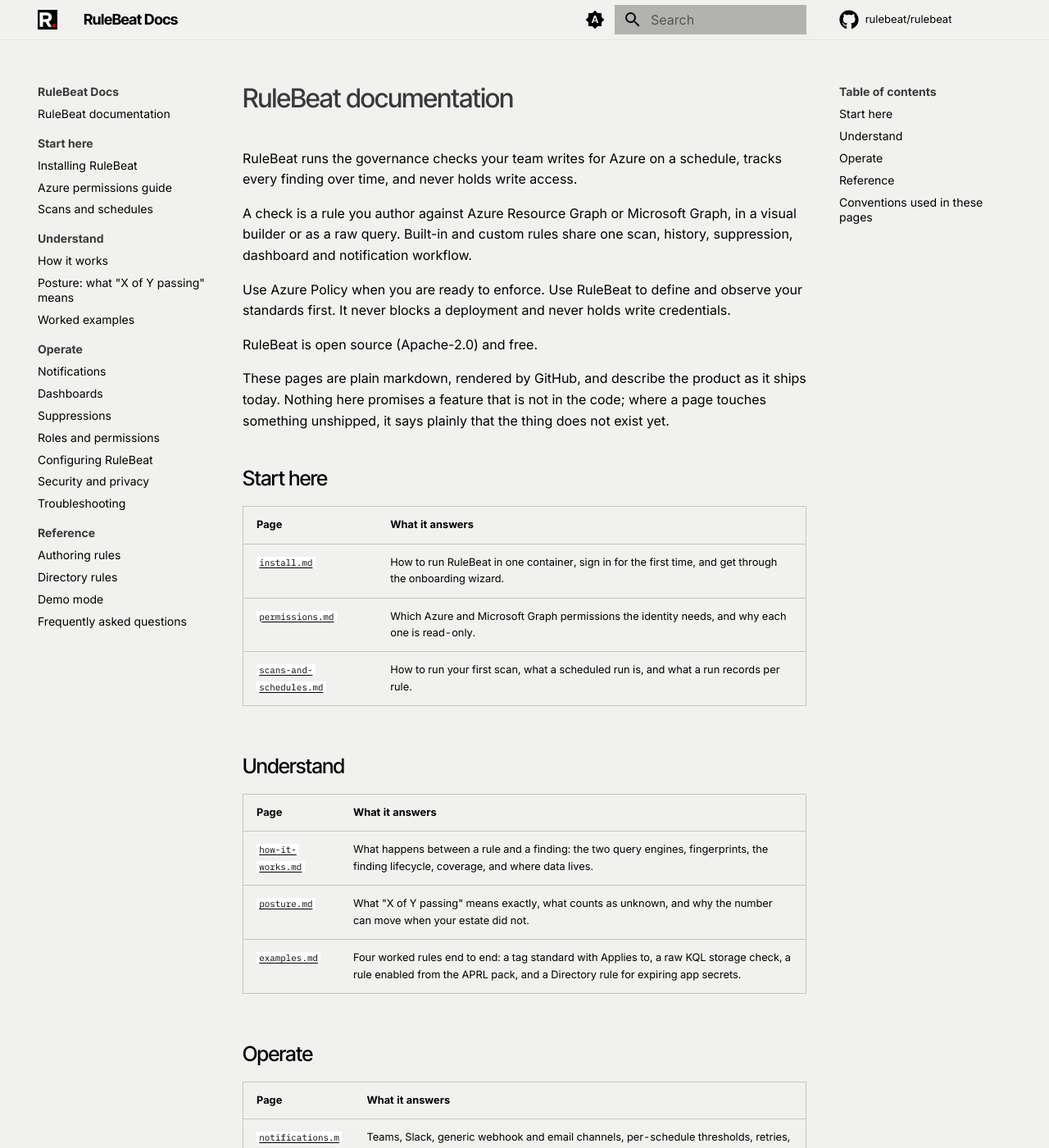
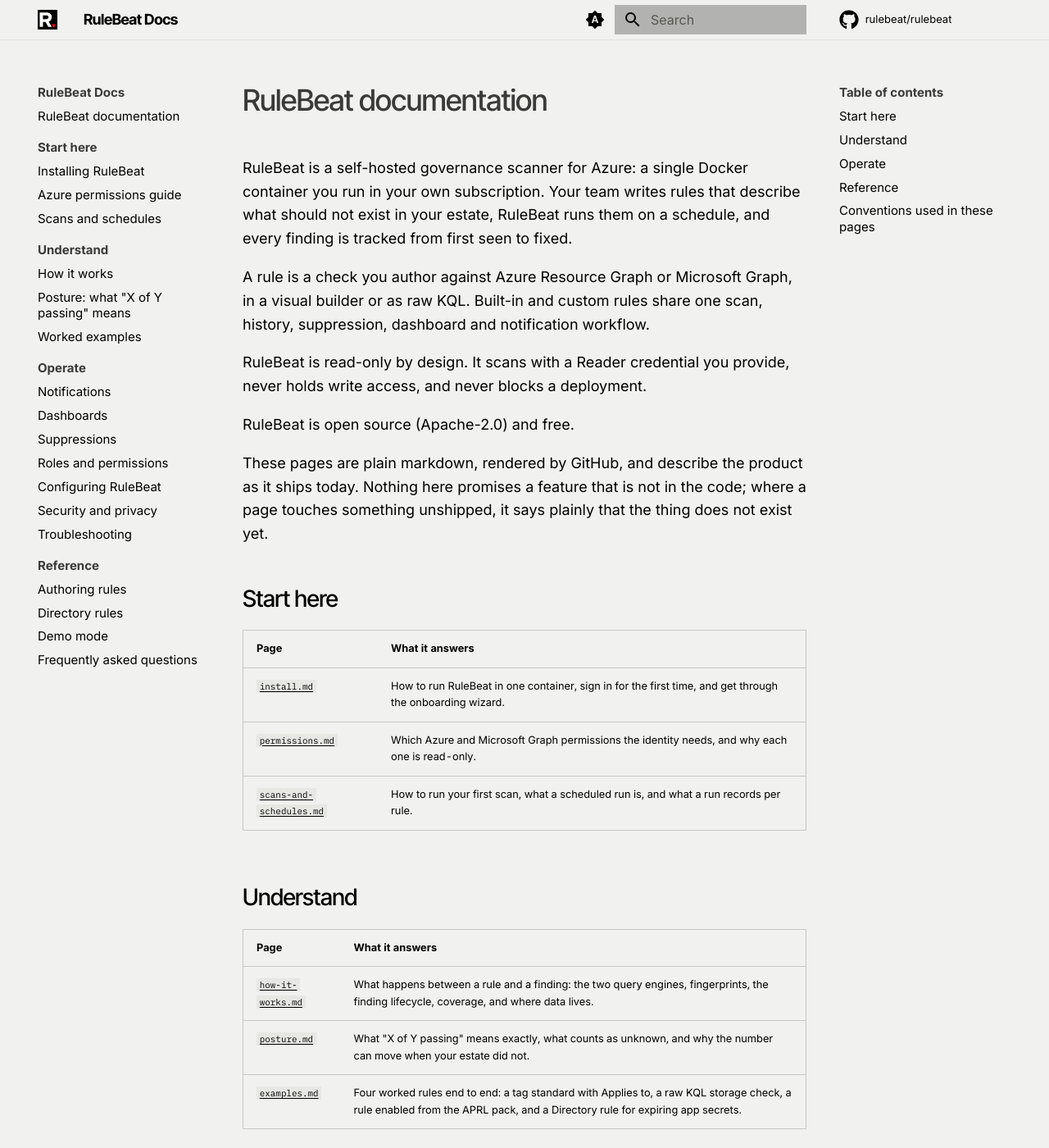
Before and after one commit to rulebeat/rulebeat, an MkDocs documentation site: the page built from docs/public/README.md, in a window 1280 px wide and 1400 px high. Shown: the whole window at 82% size. Built offline with MkDocs 1.6.1 and Material for MkDocs 9.7.7, drawn with Linux system fonts in a browser that asks for light colours; comment, search, counter and statistics services are not loaded.

Commit message:
docs: say what RuleBeat is, drop the Azure Policy frame; bigger type and highlighted code on the site (#61)
Both READMEs open by naming the category: a self-hosted governance
scanner for Azure, one Docker container, whose rules describe what
should not exist. The Azure Policy sequencing frame is gone; the
comparison lives in the FAQ and "Why not just use...", rewritten around
independence. On the docs site: 18px body copy, Pygments-highlighted
fences (kql included), snippet-card code blocks, chip inline code.

````diff
--- a/docs/mkdocs.yml
+++ b/docs/mkdocs.yml
@@ -101,7 +101,16 @@
 
 markdown_extensions:
   - tables
-  - fenced_code
+  # Syntax-highlighted fences, like GitHub renders the same files: pymdownx.highlight runs Pygments
+  # over each ` ``` ` block (superfences supersedes the plain fenced_code extension, inlinehilite
+  # covers `#!lang`-prefixed inline code). Every language tag used in docs/public resolves to a
+  # real lexer, `kql` included (Pygments ships Kusto); an unknown tag would fall back to plain
+  # text, not fail the strict build. Pygments is a dependency of mkdocs-material, so
+  # requirements.txt is unchanged.
+  - pymdownx.highlight:
+      guess_lang: false
+  - pymdownx.inlinehilite
+  - pymdownx.superfences
   # GitHub's slug algorithm, not python-markdown's default: the default collapses runs of
   # separators ("Logs & activity" -> logs-activity) where GitHub does not (-> logs--activity),
   # and every existing cross-page #fragment link in these files was written against GitHub.
--- a/docs/public/README.md
+++ b/docs/public/README.md
@@ -1,14 +1,15 @@
 # RuleBeat documentation
 
-RuleBeat runs the governance checks your team writes for Azure on a schedule, tracks every finding
-over time, and never holds write access.
+RuleBeat is a self-hosted governance scanner for Azure: a single Docker container you run in
+your own subscription. Your team writes rules that describe what should not exist in your estate,
+RuleBeat runs them on a schedule, and every finding is tracked from first seen to fixed.
 
-A check is a rule you author against Azure Resource Graph or Microsoft Graph, in a visual builder or
-as a raw query. Built-in and custom rules share one scan, history, suppression, dashboard and
+A rule is a check you author against Azure Resource Graph or Microsoft Graph, in a visual builder
+or as raw KQL. Built-in and custom rules share one scan, history, suppression, dashboard and
 notification workflow.
 
-Use Azure Policy when you are ready to enforce. Use RuleBeat to define and observe your standards
-first. It never blocks a deployment and never holds write credentials.
+RuleBeat is read-only by design. It scans with a Reader credential you provide, never holds write
+access, and never blocks a deployment.
 
 RuleBeat is open source (Apache-2.0) and free.
 
--- a/docs/public/stylesheets/rulebeat.css
+++ b/docs/public/stylesheets/rulebeat.css
@@ -25,8 +25,9 @@
   --md-primary-fg-color--dark: #e2e2e0;
   --md-primary-bg-color: #000000; /* text and icons on the header */
   --md-primary-bg-color--light: #55554f;
-  --md-code-bg-color: #ffffff; /* surface */
+  --md-code-bg-color: #ffffff; /* surface: block code sits on a raised card */
   --md-code-fg-color: #000000;
+  --rb-code-chip: #e7e7e4; /* inline code: a soft fill on the page ground, GitHub-style */
   --md-typeset-table-color: #c6c6c3; /* rule-strong for table rules */
   --md-footer-bg-color: #000000;
   --md-footer-bg-color--dark: #000000;
@@ -54,6 +55,7 @@
   --md-primary-bg-color--light: #a9adb1;
   --md-code-bg-color: #17191b; /* dark surface */
   --md-code-fg-color: #f4f4f2;
+  --rb-code-chip: #26292c;
   --md-typeset-table-color: #26292c;
   --md-footer-bg-color: #17191b;
   --md-footer-bg-color--dark: #17191b;
@@ -62,6 +64,16 @@
   --rb-red: #ff453d;
   --rb-ok: #3dd68c;
   --rb-warn: #e5a93d;
+}
+
+/* Type scale: Material's default body copy is 0.8rem (16px). Docs are read, not scanned, so the
+   body goes to 0.9rem (18px); every heading, table, list and code size in .md-typeset is em-based,
+   so the whole content column scales from this one rule. Nav and ToC get a smaller step up. */
+.md-typeset {
+  font-size: 0.9rem;
+}
+.md-nav {
+  font-size: 0.75rem;
 }
 
 /* Headings and the header title: Inter Tight, tight tracking like the app. */
@@ -118,6 +130,22 @@
   font-feature-settings: "calt" 0, "liga" 0;
 }
 
+/* Inline code is a chip: a soft fill on the ground, no border, like the app's chips (and GitHub's
+   inline code). Block code overrides this below. */
+.md-typeset code {
+  background-color: var(--rb-code-chip);
+  padding: 0.1em 0.35em;
+}
+
+/* Block code is a snippet card: the surface color with a hairline. The line does structural work
+   here, delimiting verbatim content from prose, which is what keeps it within the "separation is
+   by ground" rule. Syntax token colors come from Material's own per-scheme highlight palette. */
+.md-typeset pre > code {
+  background-color: var(--md-code-bg-color);
+  border: 1px solid var(--md-default-fg-color--lightest);
+  padding: 0.85em 1em;
+}
+
 /* Tables: lining figures for data. */
 .md-typeset table:not([class]) {
   font-variant-numeric: tabular-nums;
````
Also changed, not shown: docs/public/faq.md (+7 -7 lines), README.md.
